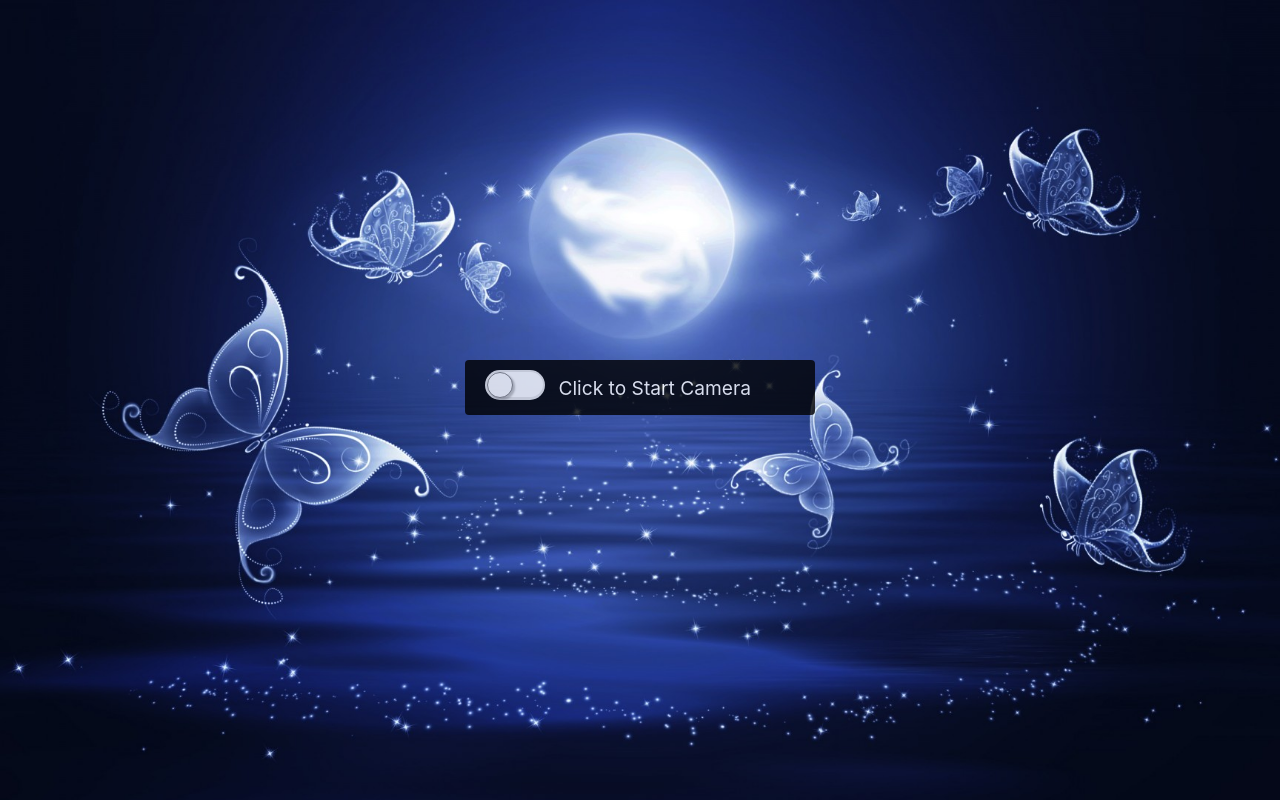
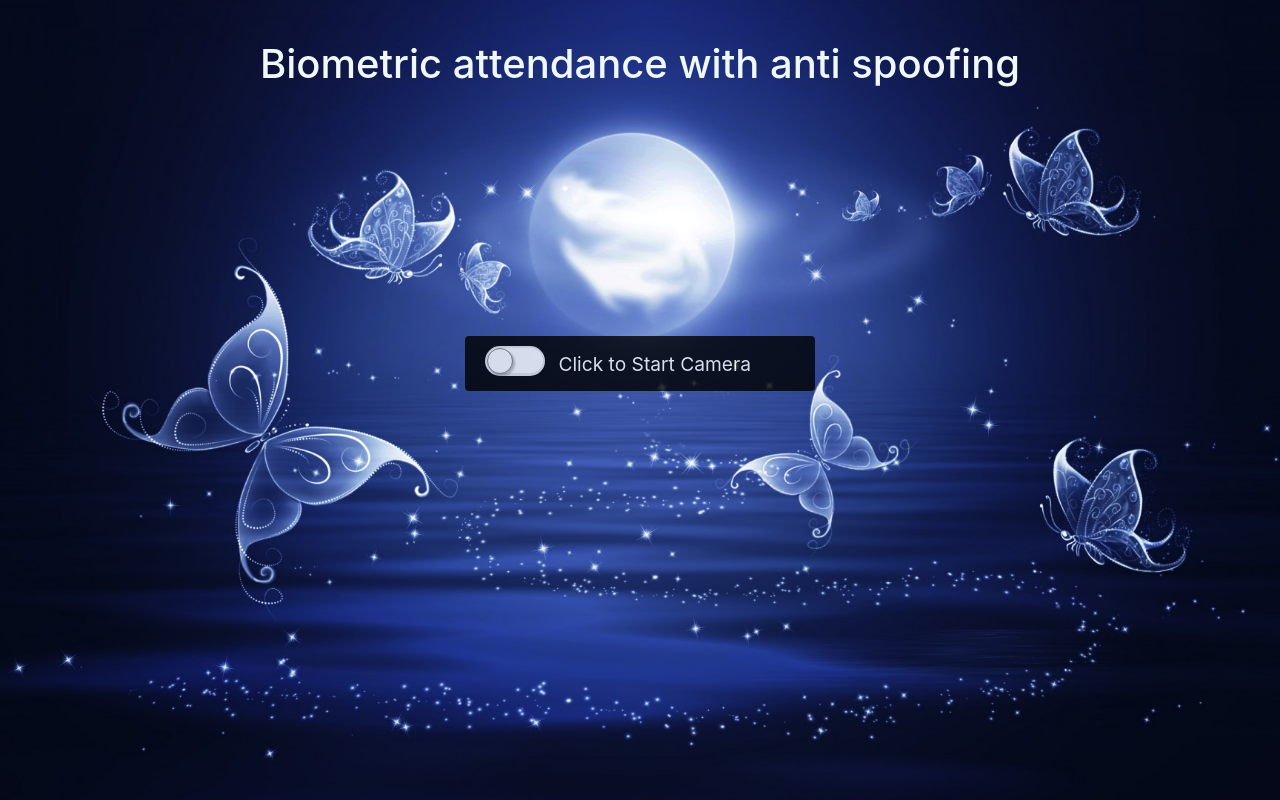
Before and after one commit to ravi-kr-singh/Attendance_live, a plain HTML site: page index.html in a window 1280 px wide. Drawn offline with Linux system fonts and the light colour scheme; files whose address does not match are found by name.

Commit message:
added heading and changed webcam position

```diff
--- a/css/webcam.css
+++ b/css/webcam.css
@@ -3,7 +3,6 @@
   background-position: center center;
   background-repeat: no-repeat;
   background-size: cover;
-  background-color: black;
   width: 100vw;
   height: 100vh;
 }
@@ -37,7 +36,7 @@
     width: 350px;
     height: 55px;
     z-index: 9999;
-    top: 45%;
+    top:25%;
     left: 0;
     right: 0;
     margin: auto;
--- a/index.html
+++ b/index.html
@@ -19,8 +19,20 @@
 </head>
 <body>
 
+
+
+
+
     <main id="webcam-app">
-        <div class="form-control webcam-start" id="webcam-control">
+
+
+
+
+        <div class="header" align="center" style="padding:40px;color:aliceblue">
+                        <h1> Biometric attendance with anti spoofing</h1>
+        </div>
+
+        <div class="form-control webcam-start" id="webcam-control" ">
                 <label class="form-switch">
                 <input type="checkbox" id="webcam-switch">
                 <i></i>
@@ -29,7 +41,7 @@
                 <button id="cameraFlip" class="btn d-none"></button>
         </div>
 
-        <div id="errorMsg" class="col-12 col-md-6 alert-danger d-none">
+        <div id="errorMsg" class="col-12 col-md-6 alert-danger d-none" ">
             Fail to start camera, please allow permision to access camera. <br/>
             If you are browsing through social media built in browsers, you would need to open the page in Sarafi (iPhone)/ Chrome (Android)
             <button id="closeError" class="btn btn-primary ml-3">OK</button>
@@ -51,7 +63,11 @@
             </div>
         </div>
         <div class="md-overlay"></div>
+
+
+
     </main>
+
     <script src='js/app.js'></script>
     <script src='js/main.js'></script>
 
```
